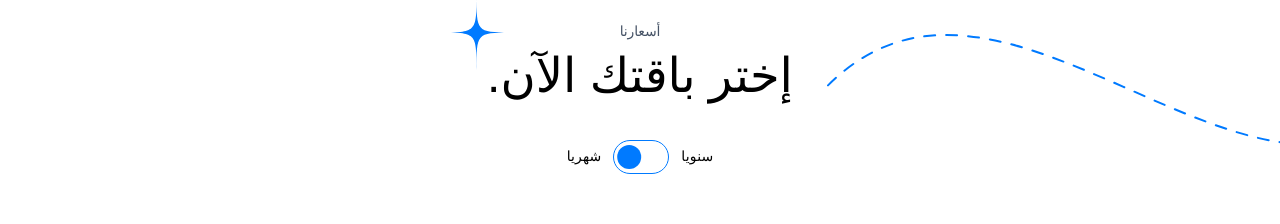
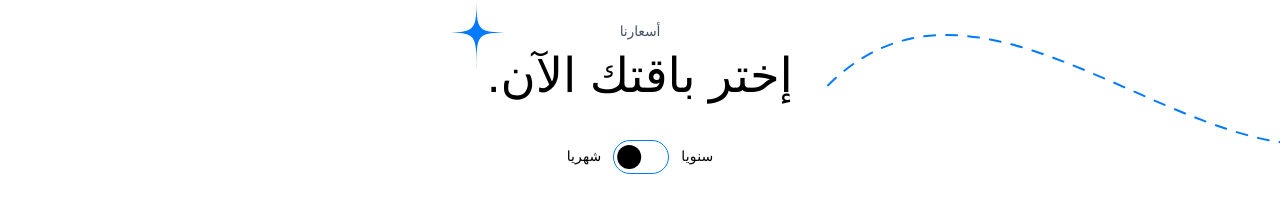
Before and after one commit to HossamMahmoudkhedr/waiter, a React (Create React App) app: page / in a window 1280 px wide. Shown: the part 1636-1860 px from the top of the page. Built offline with nearby package versions, Linux system fonts and the light colour scheme; a web font is replaced by a local one.

Commit message:
change footer logo and modify the switcher

```diff
--- a/src/components/footer.jsx
+++ b/src/components/footer.jsx
@@ -8,9 +8,10 @@ const Footer = () => {
 			component="footer"
 			className="container"
 			sx={{ alignItems: 'center', padding: '2.5rem 0', gap: '1.5rem' }}>
-			<Box>
+			<Box width="112px">
 				<img
-					src={require('../assets/images/footer-logo.png')}
+					width={'100%'}
+					src={require('../assets/images/logo11.png')}
 					alt="Waiter"
 				/>
 			</Box>
--- a/src/components/packages.jsx
+++ b/src/components/packages.jsx
@@ -53,7 +53,7 @@ const Packages = () => {
 								height: '24px',
 								borderRadius: '50%',
 								backgroundColor: `${
-									selectedType === 1 ? 'var(--black)' : 'var(--blue)'
+									selectedType === 0 ? 'var(--black)' : 'var(--blue)'
 								}`,
 								display: 'block',
 								transform: switchPos,
```
